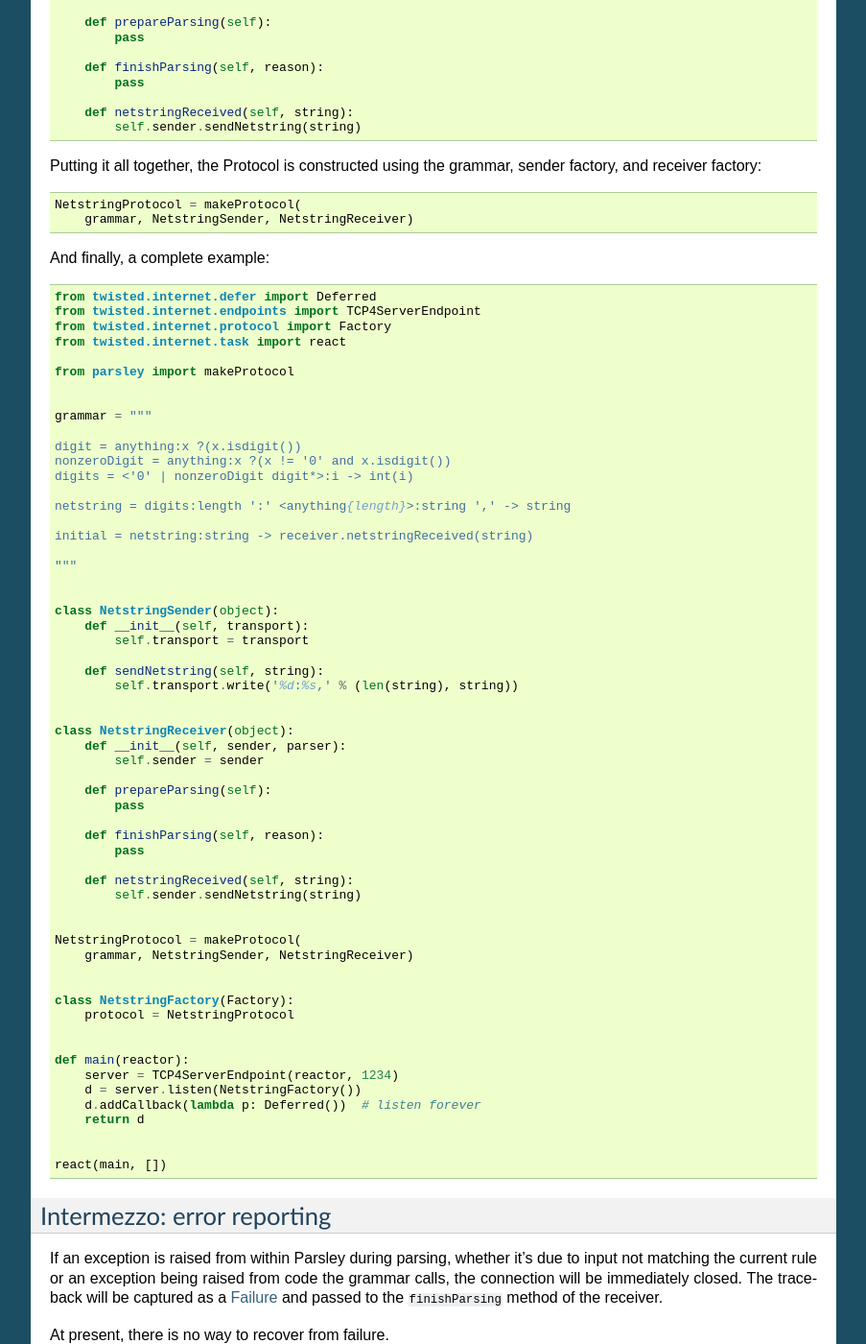
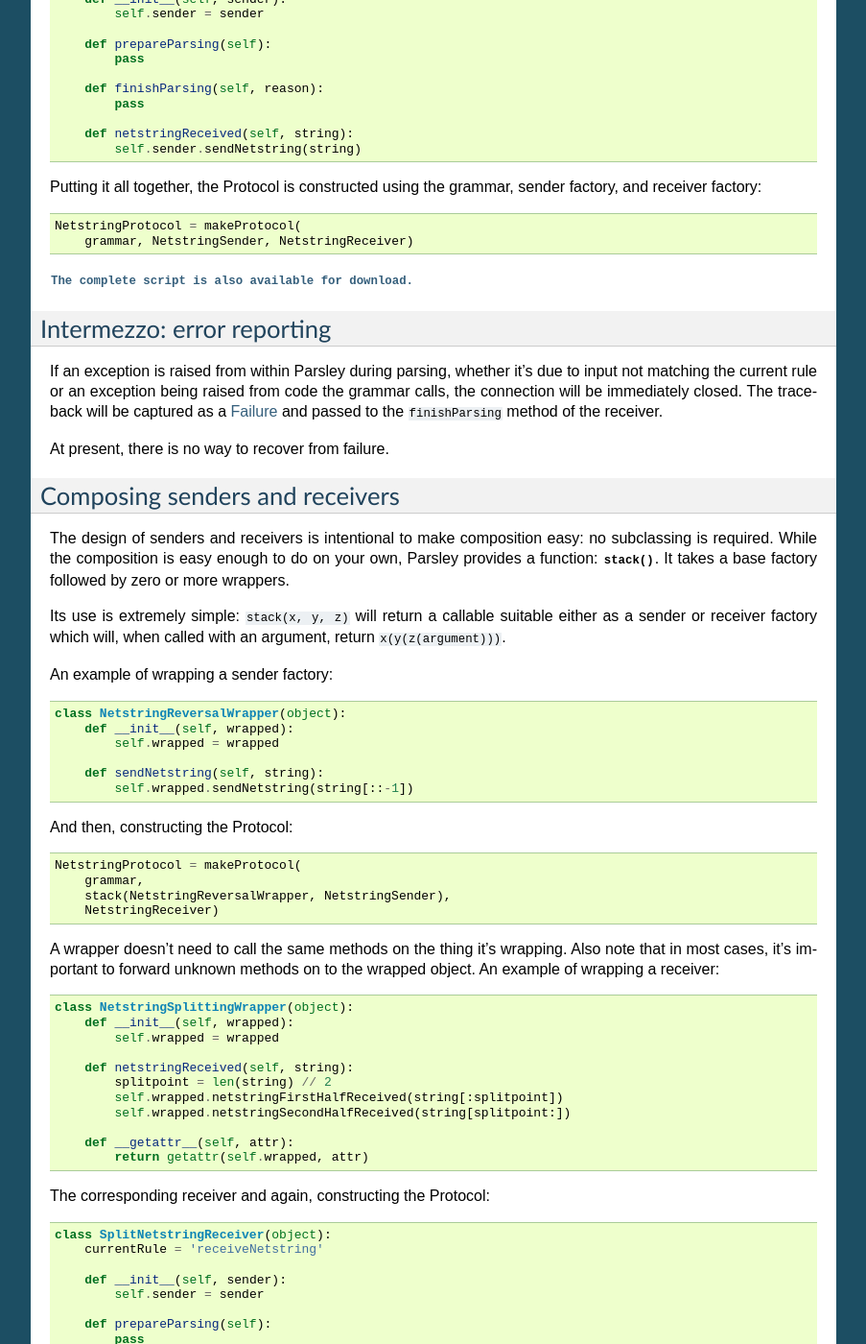
Before and after one commit to pyga/parsley, a Sphinx documentation site: the page built from doc/tutorial3.rst, in a window 1280 px wide and 1400 px high, scrolled down 1499 px. Shown: the whole window at 96% size, without its empty margins (198-1101 px from the left). Built offline with Sphinx 7.4.7, drawn with Linux system fonts in a browser that asks for light colours; some of the changed text lies outside the part shown.

Commit message:
Update tutorial; fix up code listings.

```diff
--- /dev/null
+++ b/doc/_static/listings/tutorial3-netstring-reversal.py
@@ -0,0 +1,85 @@
+from twisted.internet.defer import Deferred
+from twisted.internet.endpoints import TCP4ServerEndpoint
+from twisted.internet.protocol import Factory
+from twisted.internet.task import react
+
+from parsley import makeProtocol, stack
+
+
+grammar = """
+
+nonzeroDigit = digit:x ?(x != '0')
+digits = <'0' | nonzeroDigit digit*>:i -> int(i)
+
+netstring = digits:length ':' <anything{length}>:string ',' -> string
+
+receiveNetstring = netstring:string -> receiver.netstringReceived(string)
+
+"""
+
+
+class NetstringReversalWrapper(object):
+    def __init__(self, wrapped):
+        self.wrapped = wrapped
+
+    def sendNetstring(self, string):
+        self.wrapped.sendNetstring(string[::-1])
+
+
+class NetstringSender(object):
+    def __init__(self, transport):
+        self.transport = transport
+
+    def sendNetstring(self, string):
+        self.transport.write('%d:%s,' % (len(string), string))
+
+
+class NetstringSplittingWrapper(object):
+    def __init__(self, wrapped):
+        self.wrapped = wrapped
+
+    def netstringReceived(self, string):
+        splitpoint = len(string) // 2
+        self.wrapped.netstringFirstHalfReceived(string[:splitpoint])
+        self.wrapped.netstringSecondHalfReceived(string[splitpoint:])
+
+    def __getattr__(self, attr):
+        return getattr(self.wrapped, attr)
+
+
+class SplitNetstringReceiver(object):
+    currentRule = 'receiveNetstring'
+
+    def __init__(self, sender):
+        self.sender = sender
+
+    def prepareParsing(self):
+        pass
+
+    def finishParsing(self, reason):
+        pass
+
+    def netstringFirstHalfReceived(self, string):
+        self.sender.sendNetstring(string)
+
+    def netstringSecondHalfReceived(self, string):
+        pass
+
+
+NetstringProtocol = makeProtocol(
+    grammar,
+    stack(NetstringReversalWrapper, NetstringSender),
+    stack(NetstringSplittingWrapper, SplitNetstringReceiver))
+
+class NetstringFactory(Factory):
+    protocol = NetstringProtocol
+
+
+def main(reactor):
+    server = TCP4ServerEndpoint(reactor, 1234)
+    d = server.listen(NetstringFactory())
+    d.addCallback(lambda p: Deferred())  # listen forever
+    return d
+
+
+react(main, [])
--- /dev/null
+++ b/doc/_static/listings/tutorial3-netstrings.py
@@ -0,0 +1,60 @@
+from twisted.internet.defer import Deferred
+from twisted.internet.endpoints import TCP4ServerEndpoint
+from twisted.internet.protocol import Factory
+from twisted.internet.task import react
+
+from parsley import makeProtocol
+
+
+grammar = """
+
+nonzeroDigit = digit:x ?(x != '0')
+digits = <'0' | nonzeroDigit digit*>:i -> int(i)
+
+netstring = digits:length ':' <anything{length}>:string ',' -> string
+
+receiveNetstring = netstring:string -> receiver.netstringReceived(string)
+
+"""
+
+
+class NetstringSender(object):
+    def __init__(self, transport):
+        self.transport = transport
+
+    def sendNetstring(self, string):
+        self.transport.write('%d:%s,' % (len(string), string))
+
+
+class NetstringReceiver(object):
+    currentRule = 'receiveNetstring'
+
+    def __init__(self, sender):
+        self.sender = sender
+
+    def prepareParsing(self):
+        pass
+
+    def finishParsing(self, reason):
+        pass
+
+    def netstringReceived(self, string):
+        self.sender.sendNetstring(string)
+
+
+NetstringProtocol = makeProtocol(
+    grammar, NetstringSender, NetstringReceiver)
+
+
+class NetstringFactory(Factory):
+    protocol = NetstringProtocol
+
+
+def main(reactor):
+    server = TCP4ServerEndpoint(reactor, 1234)
+    d = server.listen(NetstringFactory())
+    d.addCallback(lambda p: Deferred())  # listen forever
+    return d
+
+
+react(main, [])
--- /dev/null
+++ b/doc/_static/listings/tutorial3-netstrings2.py
@@ -0,0 +1,64 @@
+from twisted.internet.defer import Deferred
+from twisted.internet.endpoints import TCP4ServerEndpoint
+from twisted.internet.protocol import Factory
+from twisted.internet.task import react
+
+from parsley import makeProtocol
+
+
+grammar = """
+
+nonzeroDigit = digit:x ?(x != '0')
+digits = <'0' | nonzeroDigit digit*>:i -> int(i)
+netstring :delimiter = digits:length delimiter <anything{length}>:string ',' -> string
+
+colon = digits:length ':' <anything{length}>:string ',' -> receiver.netstringReceived(':', string)
+semicolon = digits:length ';' <anything{length}>:string ',' -> receiver.netstringReceived(';', string)
+
+"""
+
+
+class NetstringSender(object):
+    def __init__(self, transport):
+        self.transport = transport
+
+    def sendNetstring(self, string):
+        print 'received', repr(string)
+
+
+class NetstringReceiver(object):
+    currentRule = 'colon'
+
+    def __init__(self, sender):
+        self.sender = sender
+
+    def prepareParsing(self):
+        pass
+
+    def finishParsing(self, reason):
+        reason.printTraceback()
+
+    def netstringReceived(self, delimiter, string):
+        self.sender.sendNetstring(string)
+        if delimiter == ':':
+            self.currentRule = 'semicolon'
+        else:
+            self.currentRule = 'colon'
+
+
+NetstringProtocol = makeProtocol(
+    grammar, NetstringSender, NetstringReceiver)
+
+
+class NetstringFactory(Factory):
+    protocol = NetstringProtocol
+
+
+def main(reactor):
+    server = TCP4ServerEndpoint(reactor, 1234)
+    d = server.listen(NetstringFactory())
+    d.addCallback(lambda p: Deferred())  # listen forever
+    return d
+
+
+react(main, [])
--- a/doc/tutorial3.rst
+++ b/doc/tutorial3.rst
@@ -37,16 +37,10 @@ the ``ParserProtocol``, the sender is in charge of writing data to the wire,
 and the receiver has methods called on it by the Parsley rules. To demonstrate
 it, here is the final piece needed in the Parsley grammar for netstrings::
 
-  initial = netstring:string -> receiver.netstringReceived(string)
+  receiveNetstring = netstring:string -> receiver.netstringReceived(string)
 
 The receiver is always available in Parsley rules with the name ``receiver``,
-allowing Parsley rules to call methods on it. By default, the
-``ParserProtocol`` tries to use a rule named ``initial`` as the starting rule.
-If a rule named ``initial`` is not defined in the grammar, and another rule is
-not set to be the starting rule before parsing begins (see :ref:`Advanced
-parsing <advanced-parsing>` below), parsing will immediately fail. Unless
-another starting rule is chosen, the ``ParserProtocol`` will use the starting
-rule ``initial`` as the first current rule.
+allowing Parsley rules to call methods on it.
 
 When data is received over the wire, the ``ParserProtocol`` tries to match the
 received data against the current rule. If the current rule requires more data
@@ -55,31 +49,31 @@ comes in, then tries to continue matching. This repeats until the current rule
 is completely matched, and then the ``ParserProtocol`` starts matching any
 leftover data against the current rule again.
 
-The current rule can change during parsing. There are two ways to change the
-current rule, which are addressed in the :ref:`Advanced parsing
-<advanced-parsing>` section. The default behavior is to keep using the same
-rule. Since the netstring protocol doesn't change, the default behavior of
-continuing to use the same rule is fine for parsing netstrings.
+One specifies the current rule by setting a ``currentRule`` attribute on the
+receiver, which the ``ParserProtocol`` looks at before doing any parsing.
+Changing the current rule is addressed in the :ref:`Switching rules
+<switching-rules>` section.
+
+Since the ``ParserProtocol`` will never modify the ``currentRule`` attribute
+itself, the default behavior is to keep using the same rule. Parsing netstrings
+doesn't require any rule changing, so, the default behavior of continuing to
+use the same rule is fine.
 
 Both the sender factory and receiver factory are constructed when the
 ``ParserProtocol``'s connection is established. The sender factory is a
 one-argument callable which will be passed the ``ParserProtocol``'s
 `Transport`_. This allows the sender to send data over the transport. For
-example::
+example:
 
-  class NetstringSender(object):
-      def __init__(self, transport):
-          self.transport = transport
+.. literalinclude:: _static/listings/tutorial3-netstrings.py
+   :pyobject: NetstringSender
 
-      def sendNetstring(self, string):
-          self.transport.write('%d:%s,' % (len(string), string))
-
-The receiver factory is a two-argument callable which is passed the constructed
-sender and the ``ParserProtocol`` instance. The returned object must at least
-have ``prepareParsing`` and ``finishParsing`` methods. ``prepareParsing`` is
-called when a connection is established (i.e. in the ``connectionMade`` of the
-``ParserProtocol``) and ``finishParsing`` is called when a connection is closed
-(i.e. in the ``connectionLost`` of the ``ParserProtocol``).
+The receiver factory is another one-argument callable which is passed the
+constructed sender. The returned object must at least have ``prepareParsing``
+and ``finishParsing`` methods. ``prepareParsing`` is called when a connection
+is established (i.e. in the ``connectionMade`` of the ``ParserProtocol``) and
+``finishParsing`` is called when a connection is closed (i.e. in the
+``connectionLost`` of the ``ParserProtocol``).
 
 .. note::
    Both the receiver factory and its returned object's ``prepareParsing`` are
@@ -87,20 +81,10 @@ called when a connection is established (i.e. in the ``connectionMade`` of the
    separation is for ease of testing receivers.
 
 To demonstrate a receiver, here is a simple receiver that receives netstrings
-and echos the same netstrings back::
+and echos the same netstrings back:
 
-  class NetstringReceiver(object):
-      def __init__(self, sender, parser):
-          self.sender = sender
-
-      def prepareParsing(self):
-          pass
-
-      def finishParsing(self, reason):
-          pass
-
-      def netstringReceived(self, string):
-          self.sender.sendNetstring(string)
+.. literalinclude:: _static/listings/tutorial3-netstrings.py
+   :pyobject: NetstringReceiver
 
 Putting it all together, the Protocol is constructed using the grammar, sender
 factory, and receiver factory::
@@ -108,67 +92,8 @@ factory, and receiver factory::
   NetstringProtocol = makeProtocol(
       grammar, NetstringSender, NetstringReceiver)
 
-And finally, a complete example::
-
-  from twisted.internet.defer import Deferred
-  from twisted.internet.endpoints import TCP4ServerEndpoint
-  from twisted.internet.protocol import Factory
-  from twisted.internet.task import react
-
-  from parsley import makeProtocol
-
-
-  grammar = """
-
-  digit = anything:x ?(x.isdigit())
-  nonzeroDigit = anything:x ?(x != '0' and x.isdigit())
-  digits = <'0' | nonzeroDigit digit*>:i -> int(i)
-
-  netstring = digits:length ':' <anything{length}>:string ',' -> string
-
-  initial = netstring:string -> receiver.netstringReceived(string)
-
-  """
-
-
-  class NetstringSender(object):
-      def __init__(self, transport):
-          self.transport = transport
-
-      def sendNetstring(self, string):
-          self.transport.write('%d:%s,' % (len(string), string))
-
-
-  class NetstringReceiver(object):
-      def __init__(self, sender, parser):
-          self.sender = sender
-
-      def prepareParsing(self):
-          pass
-
-      def finishParsing(self, reason):
-          pass
-
-      def netstringReceived(self, string):
-          self.sender.sendNetstring(string)
-
-
-  NetstringProtocol = makeProtocol(
-      grammar, NetstringSender, NetstringReceiver)
-
-
-  class NetstringFactory(Factory):
-      protocol = NetstringProtocol
-
-
-  def main(reactor):
-      server = TCP4ServerEndpoint(reactor, 1234)
-      d = server.listen(NetstringFactory())
-      d.addCallback(lambda p: Deferred())  # listen forever
-      return d
-
-
-  react(main, [])
+:download:`The complete script is also available for download.
+<_static/listings/tutorial3-netstrings.py>`
 
 
 Intermezzo: error reporting
@@ -186,78 +111,54 @@ At present, there is no way to recover from failure.
 Composing senders and receivers
 -------------------------------
 
-The design of senders and receivers is intentional to make composition easy:
-no subclassing is required. While the composition is easy enough to do on your
-own, Parsley provides two functions: :func:`~parsley.stackSenders` and
-:func:`~parsley.stackReceivers`. Both take a base factory followed by zero or
-more wrappers.
+The design of senders and receivers is intentional to make composition easy: no
+subclassing is required. While the composition is easy enough to do on your
+own, Parsley provides a function: :func:`~parsley.stack`. It takes a base
+factory followed by zero or more wrappers.
 
-Their use is extremely simple: ``stackSenders(x, y, z)`` will return a sender
-factory which will, when called with a transport, return
-``x(y(z(transport)))``. Similarly, ``stackReceivers(x, y, z)`` will return a
-receiver factory which, when called with a sender and parser, will return
-``x(y(z(sender, parser)))``.
+Its use is extremely simple: ``stack(x, y, z)`` will return a callable suitable
+either as a sender or receiver factory which will, when called with an
+argument, return ``x(y(z(argument)))``.
 
-An example of wrapping a sender factory::
+An example of wrapping a sender factory:
 
-  class NetstringReversalWrapper(object):
-      def __init__(self, wrapped):
-          self.wrapped = wrapped
-
-      def sendNetstring(self, string):
-          self.wrapped.sendNetstring(string[::-1])
+.. literalinclude:: _static/listings/tutorial3-netstring-reversal.py
+   :pyobject: NetstringReversalWrapper
 
 And then, constructing the Protocol::
 
   NetstringProtocol = makeProtocol(
       grammar,
-      stackSenders(NetstringReversalWrapper, NetstringSender),
+      stack(NetstringReversalWrapper, NetstringSender),
       NetstringReceiver)
 
 A wrapper doesn't need to call the same methods on the thing it's wrapping.
 Also note that in most cases, it's important to forward unknown methods on to
-the wrapped object. An example of wrapping a receiver::
+the wrapped object. An example of wrapping a receiver:
 
-  class NetstringSplittingWrapper(object):
-      def __init__(self, wrapped):
-          self.wrapped = wrapped
+.. literalinclude:: _static/listings/tutorial3-netstring-reversal.py
+   :pyobject: NetstringSplittingWrapper
 
-      def netstringReceived(self, string):
-          splitpoint = len(string) // 2
-          self.wrapped.netstringFirstHalfReceived(string[:splitpoint])
-          self.wrapped.netstringSecondHalfReceived(string[splitpoint:])
+The corresponding receiver and again, constructing the Protocol:
 
-      def __getattr__(self, attr):
-          return getattr(self.wrapped, attr)
+.. literalinclude:: _static/listings/tutorial3-netstring-reversal.py
+   :pyobject: SplitNetstringReceiver
 
-The corresponding receiver and again, constructing the Protocol::
-
-  class SplitNetstringReceiver(object):
-      def __init__(self, sender, parser):
-          self.sender = sender
-
-      def prepareParsing(self):
-          pass
-
-      def finishParsing(self, reason):
-          pass
-
-      def netstringFirstHalfReceived(self, string):
-          self.sender.sendNetstring(string)
-
-      def netstringSecondHalfReceived(self, string):
-          pass
+.. code-block:: python
 
   NetstringProtocol = makeProtocol(
       grammar,
-      stackSenders(NetstringReversalWrapper, NetstringSender),
-      stackReceivers(NetstringSplittingWrapper, SplitNetstringReceiver))
+      stack(NetstringReversalWrapper, NetstringSender),
+      stack(NetstringSplittingWrapper, SplitNetstringReceiver))
+
+:download:`The complete script is also available for download.
+<_static/listings/tutorial3-netstring-reversal.py>`
 
 
-.. _advanced-parsing:
+.. _switching-rules:
 
-Advanced parsing
-----------------
+Switching rules
+---------------
 
 As mentioned before, it's possible to change the current rule. Imagine a
 "netstrings2" protocol that looks like this::
@@ -273,55 +174,21 @@ data length and the data. The amended grammar would look something like this::
   colon = digits:length ':' <anything{length}>:string ',' -> receiver.netstringReceived(':', string)
   semicolon = digits:length ';' <anything{length}>:string ',' -> receiver.netstringReceived(';', string)
 
-Note that there is no ``initial`` rule. The starting rule can be specified
-using the ``setNextRule`` method of a ``ParserProtocol``. Here's the beginning
-of a receiver for netstrings2::
+Changing the current rule is as simple as changing the ``currentRule``
+attribute on the receiver. So, the ``netstringReceived`` method could look like
+this:
 
-  class Netstring2Receiver(object):
-      def __init__(self, sender, parser):
-          self.sender = sender
-          self.parser = parser
+.. literalinclude:: _static/listings/tutorial3-netstrings2.py
+   :pyobject: NetstringReceiver.netstringReceived
 
-      def prepareParsing(self):
-          self.parser.setNextRule('colon')
+While changing the ``currentRule`` attribute can be done at any time, the
+``ParserProtocol`` only examines the ``currentRule`` at the beginning of
+parsing and after a rule has finished matching. As a result, if the
+``currentRule`` changes, the ``ParserProtocol`` will wait until the current
+rule is completely matched before switching rules.
 
-In our case calling ``setNextRule`` is required before parsing begins since
-there is no rule named ``initial``. Otherwise, the ``ParserProtocol`` would try
-to match against a nonexistant rule and fail.
-
-.. note::
-
-   It doesn't matter if ``setNextRule`` is called in ``__init__`` or
-   ``prepareParsing`` to set the starting rule as long as it's called in one of
-   them (or something called by one of them).
-
-The other way to change the current rule is to make the current rule evaluate
-to a string naming another rule. Since in our grammar the ``colon`` rule
-evaluates to the result of calling ``receiver.netstringReceived(...)``, the
-``netstringReceived`` method could look like this::
-
-  def netstringReceived(self, delimiter, string):
-      self.sender.sendNetstring(string)
-      if delimiter == ':':
-          return 'semicolon'
-      else:
-          return 'colon'
-
-The same effect can be achieved with ``setNextRule``::
-
-  def netstringReceived(self, delimiter, string):
-      self.sender.sendNetstring(string)
-      if delimiter == ':':
-          self.parser.setNextRule('semicolon')
-      else:
-          self.parser.setNextRule('colon')
-
-.. note::
-
-   ``setNextRule`` can be called at any time. However, if ``setNextRule`` is
-   called from somewhere other than the receiver factory, its
-   ``prepareParsing``, or a method called from the grammar, Parsley will wait
-   until the current rule is completely matched before switching rules.
+:download:`The complete script is also available for download.
+<_static/listings/tutorial3-netstrings2.py>`
 
 
 .. _Twisted: http://twistedmatrix.com/trac/
```
